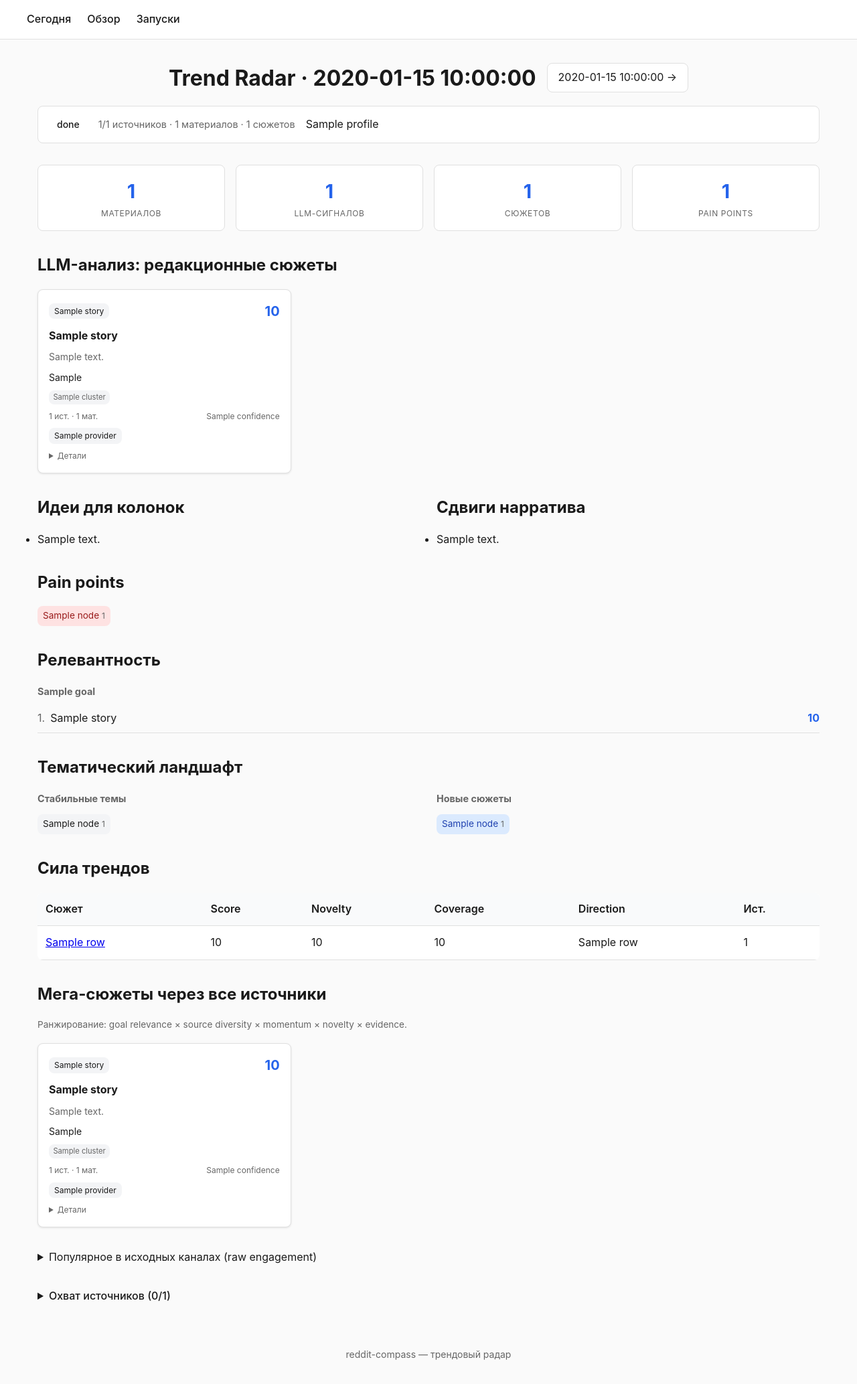
After one commit to eiler2005/reddit-compass, a FastAPI app: template src/reddit_compass/api/templates/radar.html in a window 1280 px wide. The commit adds this page. Shown: the whole page at 67% size. Run offline with FastAPI, Linux system fonts and the light colour scheme; the template is opened without the code that fills it: most values are stand-ins (such as "Sample title", 1, 10 or a date in 2020).

Commit message:
feat: /runs/{date}/radar — полный аналитический Radar
Разделение Radar и Today по обновлённому плану:
- /radar: redirect на последний /runs/{date}/radar
- /runs/{date}/radar: полный аналитический workspace

Radar содержит:
- KPI: items, LLM signals, stories, pain points
- LLM-анализ: редакционные сюжеты
- Идеи для колонок + Сдвиги нарратива
- Pain points cloud
- Relevance: Книга / РБК (goal rankings)
- Тематический ландшафт (stable + emerging clouds)
- Сила трендов (score, novelty, coverage, direction)
- Мега-сюжеты через все источники
- Популярное в исходных каналах (raw engagement, collapsed)
- Охват источников

Новые view models: RadarPageView, TrendStrengthView, RawItemView
Новые query functions: build_trend_strength, build_raw_popular_items,
build_goal_relevance_rankings

```diff
--- a/src/reddit_compass/api/static/app.css
+++ b/src/reddit_compass/api/static/app.css
@@ -176,6 +176,87 @@ h1, h2, h3 {
     display: flex;
     flex-wrap: wrap;
     gap: 0.5rem;
+}
+
+.kpi-grid {
+    display: grid;
+    grid-template-columns: repeat(auto-fit, minmax(120px, 1fr));
+    gap: 1rem;
+}
+
+.kpi-card {
+    background: var(--color-surface);
+    border: 1px solid var(--color-border);
+    border-radius: var(--radius);
+    padding: 1rem;
+    text-align: center;
+}
+
+.kpi-num {
+    font-size: 1.8rem;
+    font-weight: 700;
+    color: var(--color-primary);
+}
+
+.kpi-label {
+    font-size: 0.75rem;
+    color: var(--color-text-secondary);
+    text-transform: uppercase;
+    letter-spacing: 0.05em;
+}
+
+.two-column {
+    display: grid;
+    grid-template-columns: repeat(auto-fit, minmax(300px, 1fr));
+    gap: 1.5rem;
+}
+
+.tabs {
+    display: grid;
+    grid-template-columns: repeat(auto-fit, minmax(250px, 1fr));
+    gap: 1.5rem;
+}
+
+.tab-block h3 {
+    font-size: 0.9rem;
+    color: var(--color-text-secondary);
+    margin-bottom: 0.5rem;
+}
+
+.relevance-list {
+    list-style: none;
+    counter-reset: relevance;
+}
+
+.relevance-list li {
+    counter-increment: relevance;
+    padding: 0.5rem 0;
+    border-bottom: 1px solid var(--color-border);
+    display: flex;
+    justify-content: space-between;
+    align-items: baseline;
+}
+
+.relevance-list li::before {
+    content: counter(relevance) ".";
+    color: var(--color-text-secondary);
+    margin-right: 0.5rem;
+}
+
+.relevance-list a {
+    color: var(--color-text);
+    text-decoration: none;
+    flex: 1;
+}
+
+.relevance-list a:hover {
+    color: var(--color-primary);
+}
+
+.relevance-score {
+    font-weight: 700;
+    color: var(--color-primary);
+    margin-left: 0.5rem;
 }
 
 .status-badge {
--- /dev/null
+++ b/src/reddit_compass/api/templates/radar.html
@@ -0,0 +1,253 @@
+{% extends "base.html" %}
+
+{% block title %}Trend Radar {{ radar.date }} — reddit-compass{% endblock %}
+
+{% block content %}
+<div class="container">
+    <div class="date-switcher">
+        {% if radar.prev_date %}
+        <a href="/runs/{{ radar.prev_date }}/radar" class="btn">← {{ radar.prev_date }}</a>
+        {% endif %}
+        <h1 class="date-title">Trend Radar · {{ radar.date }}</h1>
+        {% if radar.next_date %}
+        <a href="/runs/{{ radar.next_date }}/radar" class="btn">{{ radar.next_date }} →</a>
+        {% endif %}
+    </div>
+
+    <div class="freshness-bar">
+        <span class="status-badge status-{{ radar.run.status }}">{{ radar.run.status }}</span>
+        <span class="freshness-text">
+            {{ radar.run.successful_provider_count }}/{{ radar.run.expected_provider_count }} источников ·
+            {{ radar.run.unique_item_count }} материалов ·
+            {{ radar.run.story_count }} сюжетов
+        </span>
+        <span class="profile">{{ radar.profile }}</span>
+    </div>
+
+    <!-- KPI -->
+    <section class="section">
+        <div class="kpi-grid">
+            <div class="kpi-card">
+                <div class="kpi-num">{{ radar.run.unique_item_count }}</div>
+                <div class="kpi-label">Материалов</div>
+            </div>
+            <div class="kpi-card">
+                <div class="kpi-num">{{ radar.run.analyzed_item_count }}</div>
+                <div class="kpi-label">LLM-сигналов</div>
+            </div>
+            <div class="kpi-card">
+                <div class="kpi-num">{{ radar.run.story_count }}</div>
+                <div class="kpi-label">Сюжетов</div>
+            </div>
+            <div class="kpi-card">
+                <div class="kpi-num">{{ radar.pain_point_cloud|length }}</div>
+                <div class="kpi-label">Pain points</div>
+            </div>
+        </div>
+    </section>
+
+    <!-- LLM-анализ: топ-темы -->
+    {% if radar.top_changes %}
+    <section class="section">
+        <h2>LLM-анализ: редакционные сюжеты</h2>
+        <div class="story-grid">
+            {% for story in radar.top_changes %}
+            {% include "components/story_card.html" %}
+            {% endfor %}
+        </div>
+    </section>
+    {% endif %}
+
+    <!-- Идеи для колонок и Сдвиги нарратива -->
+    <div class="two-column">
+        {% if radar.column_ideas %}
+        <section class="section">
+            <h2>Идеи для колонок</h2>
+            <ul class="list">
+                {% for idea in radar.column_ideas %}
+                <li>{{ idea.text }}</li>
+                {% endfor %}
+            </ul>
+        </section>
+        {% endif %}
+
+        {% if radar.narrative_shifts %}
+        <section class="section">
+            <h2>Сдвиги нарратива</h2>
+            <ul class="list">
+                {% for shift in radar.narrative_shifts %}
+                <li>{{ shift.text }}</li>
+                {% endfor %}
+            </ul>
+        </section>
+        {% endif %}
+    </div>
+
+    <!-- Pain points -->
+    {% if radar.pain_point_cloud %}
+    <section class="section">
+        <h2>Pain points</h2>
+        <div class="cloud">
+            {% for node in radar.pain_point_cloud %}
+            <span class="cloud-node cloud-pain">
+                {{ node.label_ru }} <span class="cloud-count">{{ node.item_count }}</span>
+            </span>
+            {% endfor %}
+        </div>
+    </section>
+    {% endif %}
+
+    <!-- Relevance: Книга / РБК -->
+    {% if radar.goal_relevance_rankings %}
+    <section class="section">
+        <h2>Релевантность</h2>
+        <div class="tabs">
+            {% for goal, stories in radar.goal_relevance_rankings.items() %}
+            <div class="tab-block">
+                <h3>{{ goal }}</h3>
+                <ol class="relevance-list">
+                    {% for story in stories[:5] %}
+                    <li>
+                        <a href="/stories/{{ story.story_id }}">{{ story.title }}</a>
+                        <span class="relevance-score">{{ "%.0f"|format(story.trend_score) }}</span>
+                    </li>
+                    {% endfor %}
+                </ol>
+            </div>
+            {% endfor %}
+        </div>
+    </section>
+    {% endif %}
+
+    <!-- Тематический ландшафт -->
+    {% if radar.stable_themes or radar.emerging_candidates %}
+    <section class="section">
+        <h2>Тематический ландшафт</h2>
+        <div class="clouds-grid">
+            {% if radar.stable_themes %}
+            <div class="cloud-block">
+                <h3>Стабильные темы</h3>
+                <div class="cloud">
+                    {% for node in radar.stable_themes %}
+                    <a href="{{ node.url }}" class="cloud-node">
+                        {{ node.label_ru }} <span class="cloud-count">{{ node.item_count }}</span>
+                    </a>
+                    {% endfor %}
+                </div>
+            </div>
+            {% endif %}
+
+            {% if radar.emerging_candidates %}
+            <div class="cloud-block">
+                <h3>Новые сюжеты</h3>
+                <div class="cloud">
+                    {% for node in radar.emerging_candidates %}
+                    <span class="cloud-node cloud-candidate">
+                        {{ node.label_ru }} <span class="cloud-count">{{ node.item_count }}</span>
+                    </span>
+                    {% endfor %}
+                </div>
+            </div>
+            {% endif %}
+        </div>
+    </section>
+    {% endif %}
+
+    <!-- Сила трендов -->
+    {% if radar.trend_strength_rows %}
+    <section class="section">
+        <h2>Сила трендов</h2>
+        <table class="table">
+            <thead>
+                <tr>
+                    <th>Сюжет</th>
+                    <th>Score</th>
+                    <th>Novelty</th>
+                    <th>Coverage</th>
+                    <th>Direction</th>
+                    <th>Ист.</th>
+                </tr>
+            </thead>
+            <tbody>
+                {% for row in radar.trend_strength_rows %}
+                <tr>
+                    <td><a href="/stories/{{ row.story_id }}">{{ row.title[:60] }}{% if row.title|length > 60 %}...{% endif %}</a></td>
+                    <td>{{ "%.0f"|format(row.trend_score) }}</td>
+                    <td>{{ "%.0f"|format(row.novelty) }}</td>
+                    <td>{{ "%.0f"|format(row.coverage) }}</td>
+                    <td>{{ row.direction_label }}</td>
+                    <td>{{ row.provider_count }}</td>
+                </tr>
+                {% endfor %}
+            </tbody>
+        </table>
+    </section>
+    {% endif %}
+
+    <!-- Мега-сюжеты -->
+    {% if radar.mega_stories %}
+    <section class="section">
+        <h2>Мега-сюжеты через все источники</h2>
+        <p class="section-note">Ранжирование: goal relevance × source diversity × momentum × novelty × evidence.</p>
+        <div class="story-grid">
+            {% for story in radar.mega_stories %}
+            {% include "components/story_card.html" %}
+            {% endfor %}
+        </div>
+    </section>
+    {% endif %}
+
+    <!-- Популярное в исходных каналах -->
+    {% if radar.raw_popular_items %}
+    <details class="section">
+        <summary>Популярное в исходных каналах (raw engagement)</summary>
+        <p class="section-note">Сортировка использует platform-native engagement; значения разных платформ несопоставимы.</p>
+        <table class="table">
+            <thead>
+                <tr>
+                    <th>Score</th>
+                    <th>Источник</th>
+                    <th>Материал</th>
+                </tr>
+            </thead>
+            <tbody>
+                {% for item in radar.raw_popular_items %}
+                <tr>
+                    <td>{{ item.score }}</td>
+                    <td><span class="cluster-badge cluster-{{ item.source_cluster }}">{{ item.provider }}</span></td>
+                    <td><a href="{{ item.url }}" target="_blank" rel="noopener noreferrer">{{ item.title[:70] }}{% if item.title|length > 70 %}...{% endif %}</a></td>
+                </tr>
+                {% endfor %}
+            </tbody>
+        </table>
+    </details>
+    {% endif %}
+
+    <!-- Охват источников -->
+    {% if radar.source_coverage %}
+    <details class="source-coverage">
+        <summary>Охват источников ({{ radar.source_coverage|selectattr("status", "equalto", "ok")|list|length }}/{{ radar.source_coverage|length }})</summary>
+        <table class="table">
+            <thead>
+                <tr>
+                    <th>Источник</th>
+                    <th>Кластер</th>
+                    <th>Статус</th>
+                    <th>Материалов</th>
+                </tr>
+            </thead>
+            <tbody>
+                {% for source in radar.source_coverage %}
+                <tr>
+                    <td>{{ source.label }}</td>
+                    <td><span class="cluster-badge cluster-{{ source.source_cluster }}">{{ source.source_cluster }}</span></td>
+                    <td><span class="status-badge status-{{ source.status }}">{{ source.status }}</span></td>
+                    <td>{{ source.item_count }}</td>
+                </tr>
+                {% endfor %}
+            </tbody>
+        </table>
+    </details>
+    {% endif %}
+</div>
+{% endblock %}
```
Also changed, not shown: src/reddit_compass/api/query_service.py (+116 -1 lines), src/reddit_compass/api/ui.py (+116 -0 lines), src/reddit_compass/api/view_models.py (+66 -0 lines).
